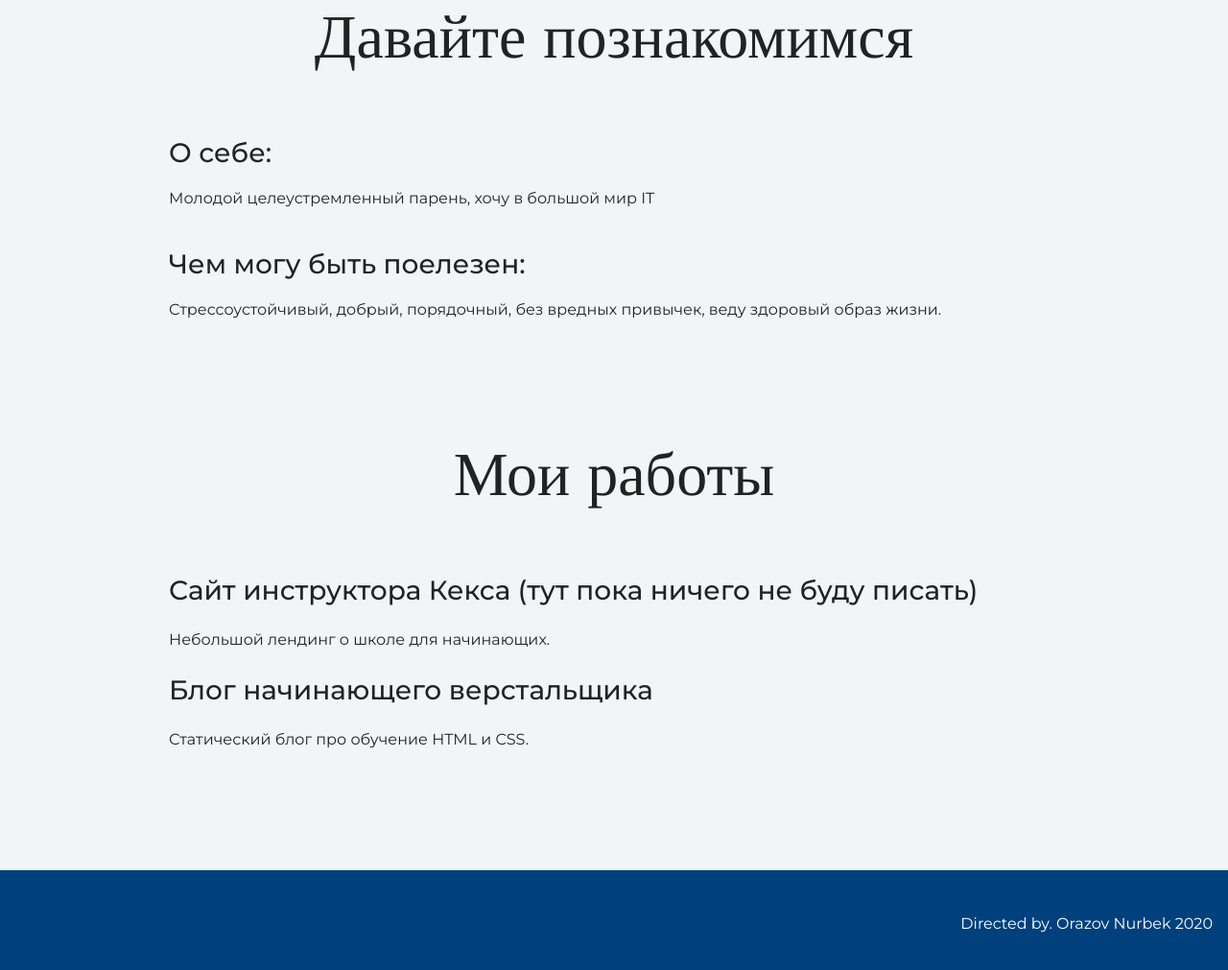
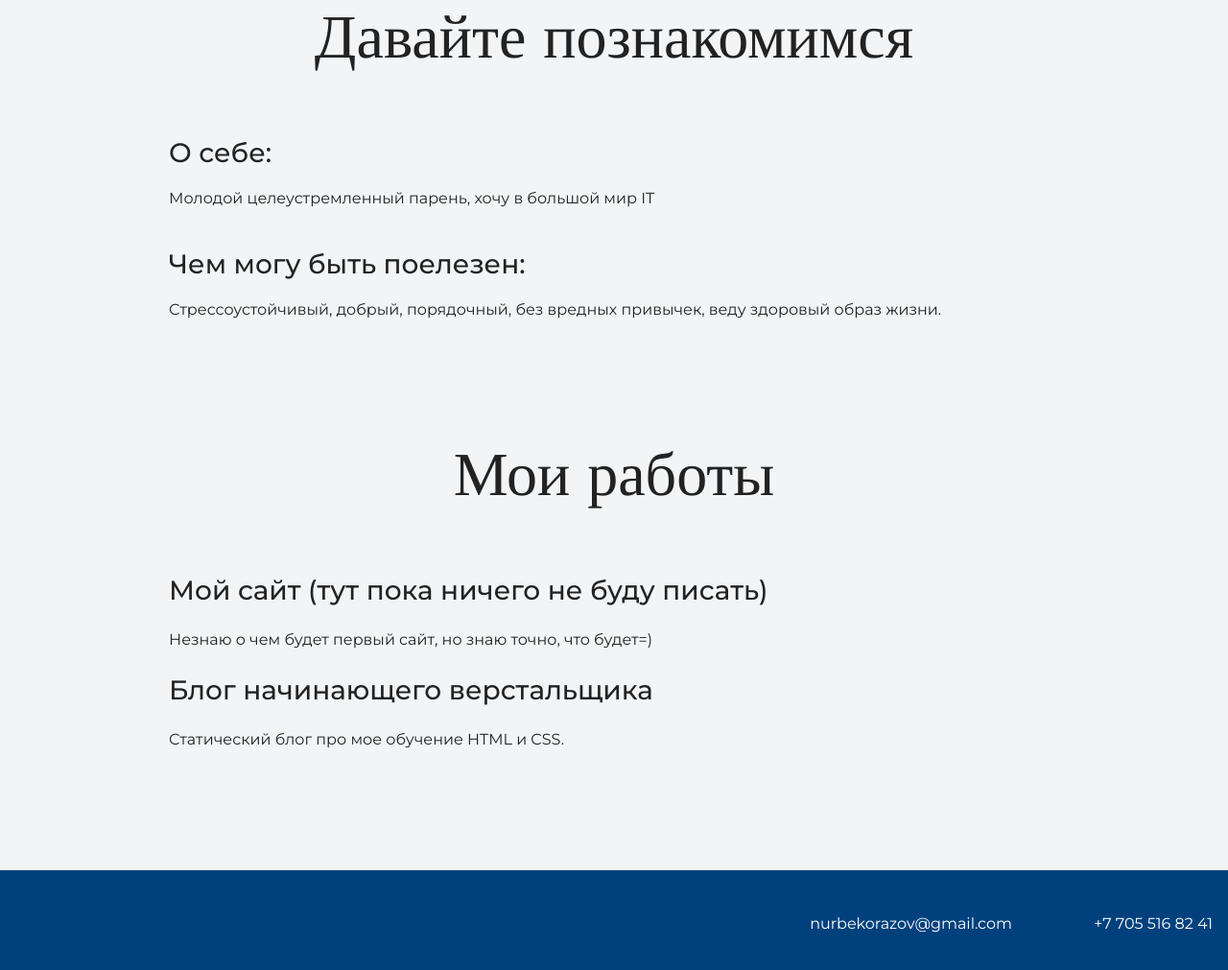
Before and after one commit to Nurbek2405/first_site, a plain HTML site: page index.html in a window 1280 px wide. Shown: the part 1033-2044 px from the top of the page at 96% size. Drawn offline with nearby package versions, Linux system fonts and the light colour scheme.

Commit message:
Changes index

```diff
--- a/index.html
+++ b/index.html
@@ -10,7 +10,7 @@
   <body>
     <header class="page-header">
 		<div class="container">
-			<a class="header-email" href="mailto:nurbekorazov@gmail.com>nurbekorazov@gmail.com</a>
+			<a class="header-email" href="mailto:nurbekorazov@gmail.com">nurbekorazov@gmail.com</a>
 			<a class="header-phone" href="+77055168241">+7 705 516 82 41</a>
 		</div>
     </header>
@@ -37,19 +37,20 @@
 	<div class="container">
       <h2 class="subheading">Мои работы</h2>
 
-      <h3>Сайт инструктора Кекса (тут пока ничего не буду писать)</h3>
-      <p>Небольшой лендинг о школе для начинающих.</p>
+      <h3>Мой сайт (тут пока ничего не буду писать)</h3>
+      <p>Незнаю о чем будет первый сайт, но знаю точно, что будет=)</p>
 
       <h3>Блог начинающего верстальщика</h3>
-      <p>Статический блог про обучение HTML и CSS.</p>
+      <p>Статический блог про мое обучение HTML и CSS.</p>
 	  </div>
     </section>
 
 
-    <footer class="page-footer">
-	<div class="container">
-      Directed by. Orazov Nurbek 2020
-	  </div>
-    </footer>
+<footer class="page-footer">
+  <div class="container">
+    <a class="footer-email" href="mailto:nurbekorazov@gmail.com">nurbekorazov@gmail.com</a>
+    <a class="footer-phone" href="tel:+77055168241">+7 705 516 82 41</a>
+  </div>
+</footer>
   </body>
 </html>
```
